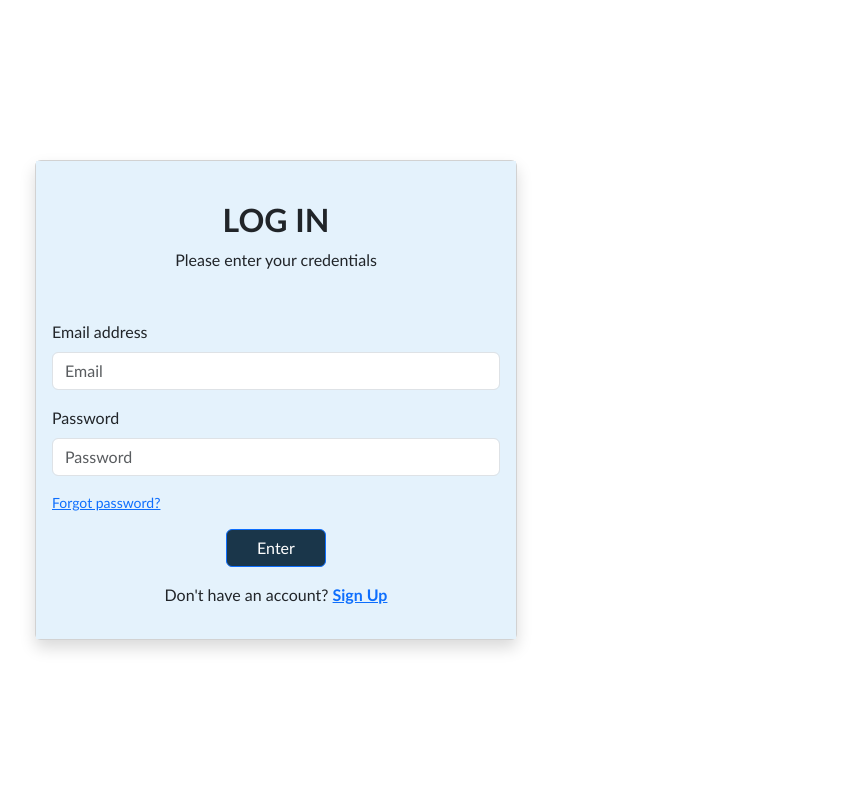
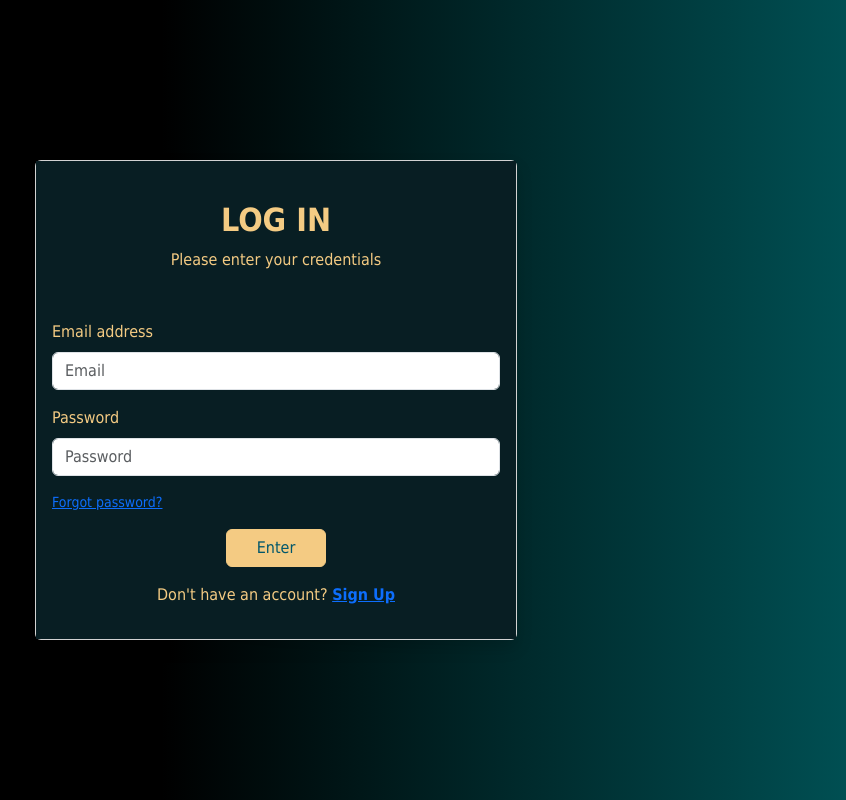
Before and after one commit to AggarwalJitesh/GCP-Frontend-repo, a React (Create React App) app: page /login in a window 1280 px wide. Shown: the whole page, without its empty margins (364-1210 px from the left). Built offline with nearby package versions, Linux system fonts and the light colour scheme.

Commit message:
multiple pages css changed

```diff
--- a/src/components/pages/Login.js
+++ b/src/components/pages/Login.js
@@ -51,19 +51,20 @@ function Login() {
     }
   };
 
-
-
   const validateData = async (formData) => {
     try {
       // const response = await fetch("http://127.0.0.1:8000/checklogin", {
 
-      const response = await fetch("https://flask-app-hmq66d7qyq-uc.a.run.app/checklogin", {
-        method: "POST",
-        headers: {
-          "Content-Type": "application/json",
-        },
-        body: JSON.stringify(formData),
-      });
+      const response = await fetch(
+        "https://flask-app-hmq66d7qyq-uc.a.run.app/checklogin",
+        {
+          method: "POST",
+          headers: {
+            "Content-Type": "application/json",
+          },
+          body: JSON.stringify(formData),
+        }
+      );
 
       const responseData = await response.json();
 
@@ -85,13 +86,14 @@ function Login() {
             <Card className="shadow">
               <Card.Body>
                 <div className="mb-3 mt-md-4">
-                  <h2 className="fw-bold mb-2 text-uppercase ">Log In</h2>
-                  <p className=" mb-5">Please enter your credentials</p>
+                  <h2 className="loginbr fw-bold mb-2 text-uppercase ">
+                    Log In
+                  </h2>
+                  <p className="plsenter mb-5">Please enter your credentials</p>
                   <div className="mb-3">
                     <Form onSubmit={handleSubmit}>
-
                       <Form.Group className="mb-3" controlId="formBasicEmail">
-                        <Form.Label className="text-center">
+                        <Form.Label className="email text-center">
                           Email address
                         </Form.Label>
                         <Form.Control
@@ -108,7 +110,7 @@ function Login() {
                         className="mb-3"
                         controlId="formBasicPassword"
                       >
-                        <Form.Label>Password</Form.Label>
+                        <Form.Label className="pass">Password</Form.Label>
                         <Form.Control
                           type="password"
                           name="password"
@@ -124,7 +126,7 @@ function Login() {
                         controlId="formBasicCheckbox"
                       >
                         <p className="small">
-                          <a className="text-primary" href="#!">
+                          <a className="forgot text-primary" href="#!">
                             Forgot password?
                           </a>
                         </p>
--- a/src/components/pages/Signin.js
+++ b/src/components/pages/Signin.js
@@ -2,6 +2,7 @@ import { useState, useEffect } from "react";
 import { Col, Button, Row, Container, Card, Form } from "react-bootstrap";
 import { Link } from "react-router-dom";
 import { useNavigate } from "react-router-dom";
+import "../pagesCSS/signCSS.css";
 
 function Signin() {
   const navigate = useNavigate();
@@ -95,7 +96,7 @@ function Signin() {
             <Card className="shadow">
               <Card.Body>
                 <div className="mb-3 mt-md-4">
-                  <h2 className="fw-bold mb-2 text-uppercase ">Sign Up</h2>
+                  <h2 className="sign fw-bold mb-2 text-uppercase ">Sign Up</h2>
                   <p className=" mb-5">
                     Join Us - Just your Email and a Strong Password
                   </p>
@@ -136,7 +137,9 @@ function Signin() {
                         className="mb-3"
                         controlId="formBasicPassword"
                       >
-                        <Form.Label>Password</Form.Label>
+                        <Form.Label className="text-center">
+                          Password
+                        </Form.Label>
                         <Form.Control
                           type="password"
                           name="password"
--- a/src/components/pages/upload.js
+++ b/src/components/pages/upload.js
@@ -80,6 +80,9 @@ const ImageUploadComponent = () => {
       <Navigation />
       <div className="testCard">
         <Form onSubmit={handleSubmit} className="fileUpload">
+          <div class="row">
+            <div class="col-lg">
+              <div class="row-lg">
                 {selectedImage && (
                   <Image
                     className="img-preview"
@@ -88,6 +91,17 @@ const ImageUploadComponent = () => {
                     thumbnail
                   />
                 )}
+              </div>
+              <div class="row-lg">
+                <progress
+                  value={progress}
+                  max="100"
+                  label={`${progress}%`}
+                  id="uploadProgress"
+                ></progress>
+              </div>
+            </div>
+            <div class="col-lg">
               <input
                 type="file"
                 multiple
@@ -99,16 +113,14 @@ const ImageUploadComponent = () => {
               <label className="fileSelect" htmlFor="fileInput">
                 Upload an Image
               </label>
-           <progress
-             value={progress}
-             max="100"
-             label={`${progress}%`}
-             id="uploadProgress"
-           ></progress>
+
               <Button type="submit" className="submitbtn">
                 Submit
               </Button>
-
+            </div>
+          </div>
+        </Form>
+      </div>
       <Modal show={showModal} onHide={handleCloseModal}>
         <Modal.Header closeButton>
           <Modal.Title>Image Classification Result</Modal.Title>
@@ -120,8 +132,6 @@ const ImageUploadComponent = () => {
           </Button>
         </Modal.Footer>
       </Modal>
-         </Form>
-       </div>
     </>
   );
 };
--- a/src/components/pagesCSS/DashboardCSS.css
+++ b/src/components/pagesCSS/DashboardCSS.css
@@ -1,11 +1,11 @@
 .dashcontainer {
-    background: #1e1e1e;
+    background: #ffffff;
     padding: 20px;
     margin-top: 50px !important;
     margin-left: auto; /* Centering the container */
     margin-right: auto; /* Centering the container */
     border-radius: 8px;
-    box-shadow: 0 0 10px rgba(0, 0, 0, 0.3);
+    box-shadow: 0 0 10px rgba(241, 241, 241, 0.3);
     width: 80%; /* Adjust the width as needed */
 }
 
@@ -19,7 +19,7 @@
 }
 
 .table th {
-    background-color: #2a2a2a;
+    background-color: #fafafa;
 }
 
 .table td, .table th {
--- a/src/components/pagesCSS/UploadCSS.css
+++ b/src/components/pagesCSS/UploadCSS.css
@@ -1,19 +1,32 @@
+body{
+  background: rgb(0,0,0);
+  background: linear-gradient(90deg, rgba(0,0,0,1) 41%, rgba(0,87,91,1) 100%);
+}
 
 .testCard {
- display: flex;
- align-items: center;
- justify-content: center;
- margin-top: 18%;
+  display: flex;
+  align-items: center;
+  justify-content: center;
+  margin-top: 18%;
+  font-family: Tahoma, Verdana, sans-serif;
+  height: 250px;
+}
 
-}
 .fileUpload {
   box-shadow: 0 0 2px rgba(0, 0, 0, .3);
-  background-color: #e1e3e6;
-  width: 300px;
-  padding: 35px;
+  background-color: #081e23;
+  width: 600px;
+  padding: 40px;
   border-radius: 8px;
   position: relative;
+  color: #00576B;
   /* height: 170px; */
+}
+.fileSelect{
+  color: #00576B !important;
+  width: 180px !important;
+  left: 80px;
+  bottom: 15px;
 }
 
 .fileUpload:before, .fileUpload:after {
@@ -24,18 +37,6 @@
   width: 100%;
   height: 20px;
   border-radius: 10px;
- /* background: repeating-linear-gradient(
-    45deg,
-    #e1e3e6,
-    #e1e3e6 10px,
-    transparent 10px,
-    transparent 20px
-
-
-  );
-  background-size: 20px 20px;
-  background-position: 0 15px;
-*/
 }
 
 .fileUpload:after {
@@ -63,18 +64,18 @@
 }
 
 .fileUpload progress::-moz-progress-bar {
-  background-color: #1a364a;
+  background-color: #F4CB83;
   border-radius: 10px;
 }
 
 .fileUpload progress::-webkit-progress-bar {
-  background-color: #e1e3e6;
+  background-color: transparent;
   border-radius: 10px;
 }
 
 .fileUpload progress::-webkit-progress-value {
   position: relative;
-  background-color: #1a364a;
+  background-color:#F4CB83;
   border-radius: 10px;
 }
 
@@ -108,7 +109,7 @@
   padding-left: 0.5rem;
   width: 100%;
   height: 50px;
-  background-color: #1a364a;
+  background-color:#F4CB83;  ;
   border-radius: 8px;
   border-bottom: 3px solid rgba(0,0,0,.1);
   position: relative;
@@ -134,15 +135,18 @@ padding-left: 0.1rem;
 }
 
 .submitbtn {
-  text-align: center;
+  margin-top: 50px;
+  /*text-align: center;*/
   position: relative;
-  left: 50%;
+  left: 85%;
+  top: 20%;
   transform: translateX(-50%);
   /* top: 112px; */
   margin-left: auto;
   margin-right: auto;
-  background-color: #1a364a !important;
-  border-color: #1a364a !important;
+  background-color: #F4CB83 !important;
+  border-color:#F4CB83 !important;
+  color: #F4CB83 !important;
 }
 
 .img-preview {
--- a/src/components/pagesCSS/loginCSS.css
+++ b/src/components/pagesCSS/loginCSS.css
@@ -1,39 +1,64 @@
 body {
   font-family: 'Poppins', sans-serif;
-  line-height: 1.6;
-  color: #333;
+  line-height: 1.6rem;
+  color: #F4CB83;
 }
 .card-body{
-  background-color: #e4f2fc;
-  font-family: "Trebuchet MS", Helvetica, sans-serif
+  background-color: #081e23;
+  font-family: Tahoma, Verdana, sans-serif;
+  border: none;
 }
 
-/*.fw-bold{
-  font-size: 30px;
-}*/
+.shadow{
+  border: none;
+  box-shadow: 0 4px 8px rgba(0, 0, 0, 0.1);
+}
 
+
+.loginbr{
+  color: #F4CB83;
+}
+
+.plsenter{
+  color: #F4CB83;
+}
+
+.forgot{
+  color: #F4CB83;
+}
+.pass{
+  color: #F4CB83;
+}
+
+.email{
+  color: #F4CB83;
+}
 .login-heading {
+  text-decoration-color: #F4CB83;
   font-size: 40px;
 }
 .border {
   display: none;
 }
-
-.shadow {
+.mb-0{
+  color: #F4CB83;
+}
+/* .shadow {
   box-shadow: 0 4px 8px rgba(0, 0, 0, 0.1);
-}
+} */
 
 .col-lg-6 {
   transition: color 0.3s ease;
 }
 
 .col-lg-6:hover {
-  color: #0f3c6d;
+  color: #00576B;
 }
 
 .btn {
-  background-color: #1a364a !important;
-  color: #fff;
+  background-color: #F4CB83!important;
+  border-color: #F4CB83 !important;
+  color: #00576B !important;
   width: 100px;
   text-align: center;
   position: relative;
@@ -46,7 +71,7 @@ body {
 }
 
 .btn:hover {
-  background-color: #0d1c2c !important;
+  background-color:#00576B!important;
 }
 
 .fw-bold{
@@ -56,3 +81,19 @@ body {
 .mb-5{
   text-align: center;
 }
+
+.form-control {
+  display: block;
+  width: 100%;
+  padding: 0.375rem 0.75rem;
+  font-size: 1rem;
+  font-weight: 400;
+  line-height: 1.5;
+  color: var(--bs-body-color);
+  background-color: var(--bs-body-bg);
+  background-clip: padding-box;
+  border: var(--bs-border-width) solid var(--bs-border-color);
+  appearance: none;
+  border-radius: var(--bs-border-radius);
+  transition: border-color .15s ease-in-out,box-shadow .15s ease-in-out;
+}
--- /dev/null
+++ b/src/components/pagesCSS/signCSS.css
@@ -0,0 +1,11 @@
+.sign{
+    color: #F4CB83;
+}
+
+.mb-5{
+    color: #F4CB83;
+}
+
+.text-center{
+    color: #F4CB83;
+}
```
Also changed, not shown: src/components/pages/dashboard.js (+20 -64 lines). Lines whose indentation alone changed are shown as unchanged.
